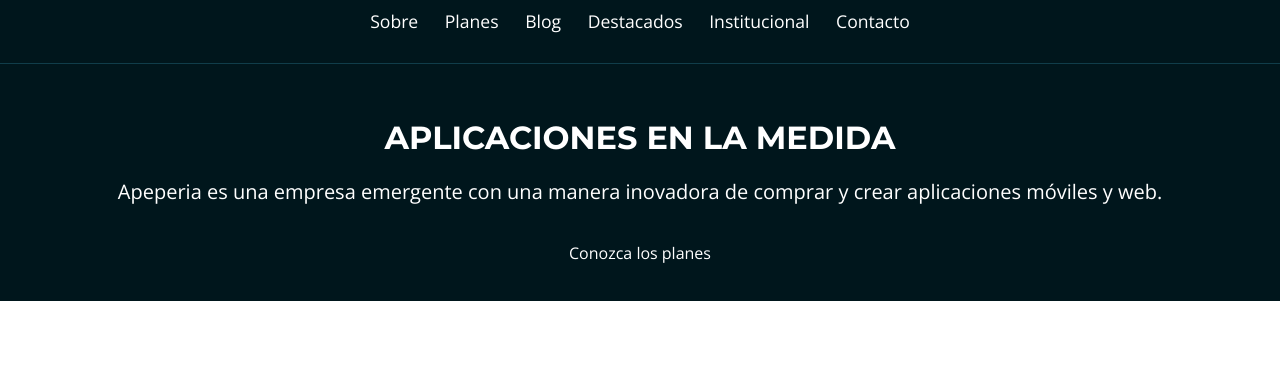
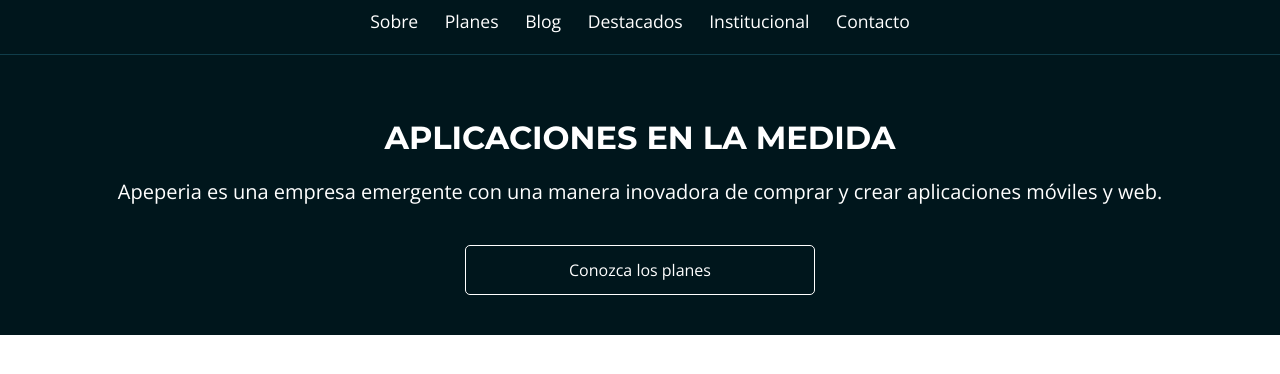
Before and after one commit to ValencianoAlan/Layouts-responsive, a plain HTML site: page index.html in a window 1280 px wide. Shown: the part 74-448 px from the top of the page. Drawn offline with nearby package versions, Linux system fonts and the light colour scheme.

Commit message:
commit -m "Agregando layouts"

```diff
--- a/css/bases.css
+++ b/css/bases.css
@@ -1,3 +1,52 @@
+:root {
+  /* - Colores de fondo */
+  --background-llamada-mobile: #00161c;
+  --background-blanco: #ffffff;
+  --background-azul-claro: #dfe3f5;
+  --background-ceniza-claro: #f7f4f4;
+  --background-ceniza-medio: #d9d9d9;
+
+  /* - Borda */
+  --border-cabecera-mobile: #103d4a;
+
+  /* - Botón */
+  --boton-rojo: #b72e2e;
+
+  /* - Fuente */
+  --fuente-ceniza-claro: #666666;
+  --fuente-ceniza-oscuro: #4f4c4c;
+
+  /* - Planes */
+  --planes-card-start: #035a76;
+  --planes-card-ultra: #690f8e;
+  --planes-card-mega: #b00024;
+
+  /* - Enlace */
+  --fuente-enlace: #0006ff;
+
+  /* - Footer */
+  --background-footer: #333333;
+
+  --montserrat: "Montserrat", sans-serif;
+  --open-sans: "Open Sans", sans-serif;
+}
+
 body {
-    font-family: 'Open Sans', sans-serif;
+  font-family: var(--open-sans);
 }
+
+.container {
+  padding-right: 6%;
+  padding-left: 6%;
+}
+
+.boton {
+  text-align: center;
+  display: block;
+  width: 100%;
+  max-width: 350px;
+  box-sizing: border-box;
+  padding: 1rem 2rem;
+  border: 1px solid var(--background-blanco);
+  border-radius: 5px;
+}
--- a/css/head.css
+++ b/css/head.css
@@ -31,6 +31,6 @@
     display: inline-block;
 
     margin-right: .7rem;
-    margin-bottom: 1.25rem;
+    margin-bottom: .7rem;
     margin-left: .7rem;
 }
--- a/css/llamada.css
+++ b/css/llamada.css
@@ -13,7 +13,7 @@
 }
 
 .llamada__titulo {
-    font-family: 'Montserrat', serif;
+    font-family: var(--montserrat);
     font-size: 2rem;
     font-weight: 700;
     text-transform: uppercase;
--- a/index.html
+++ b/index.html
@@ -15,7 +15,7 @@
 
   </head>
   <body>
-    <header class="head">
+    <header class="head container">
       <img class="head__logo" src="img/logo-apeperia.svg" alt="logo de apeperia" />
       <nav class="head__navegacion">
         <ul>
@@ -30,10 +30,10 @@
     </header>
 
     <main>
-      <section class="llamada">
+      <section class="llamada container">
         <h1 class="llamada__titulo">Aplicaciones en la medida</h1>
         <p class="llamada__texto">Apeperia es una empresa emergente con una manera inovadora de comprar y crear aplicaciones móviles y web.</p>
-        <a class="llamada__boton" href="#">Conozca los planes</a>
+        <a class="llamada__boton boton" href="#">Conozca los planes</a>
       </section>
     </main>
   </body>
```
